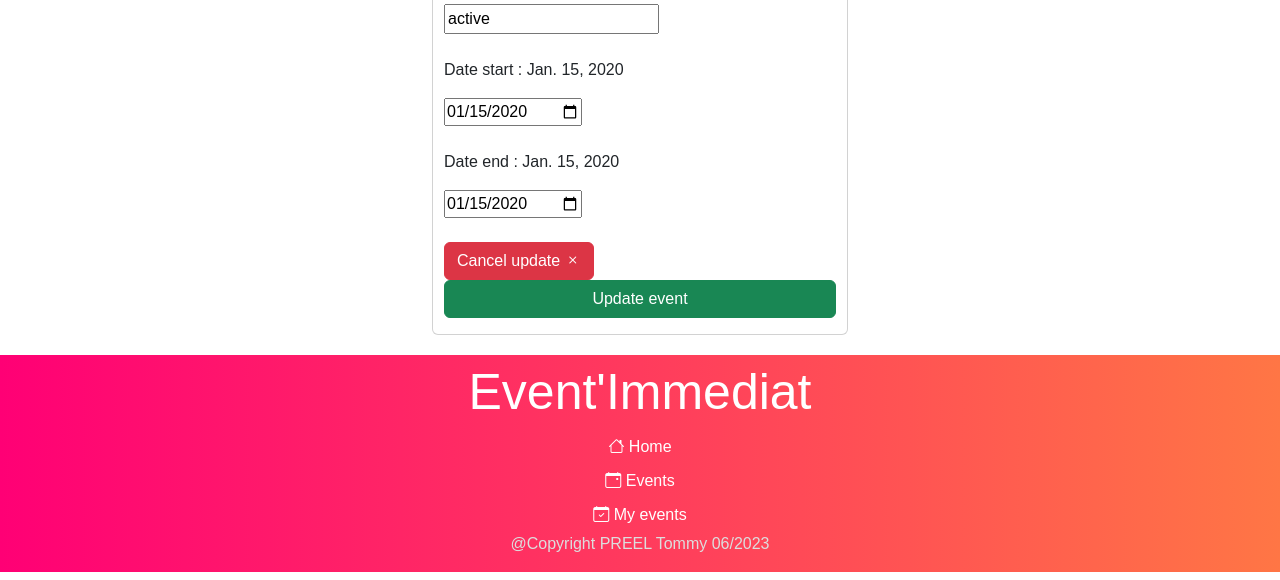
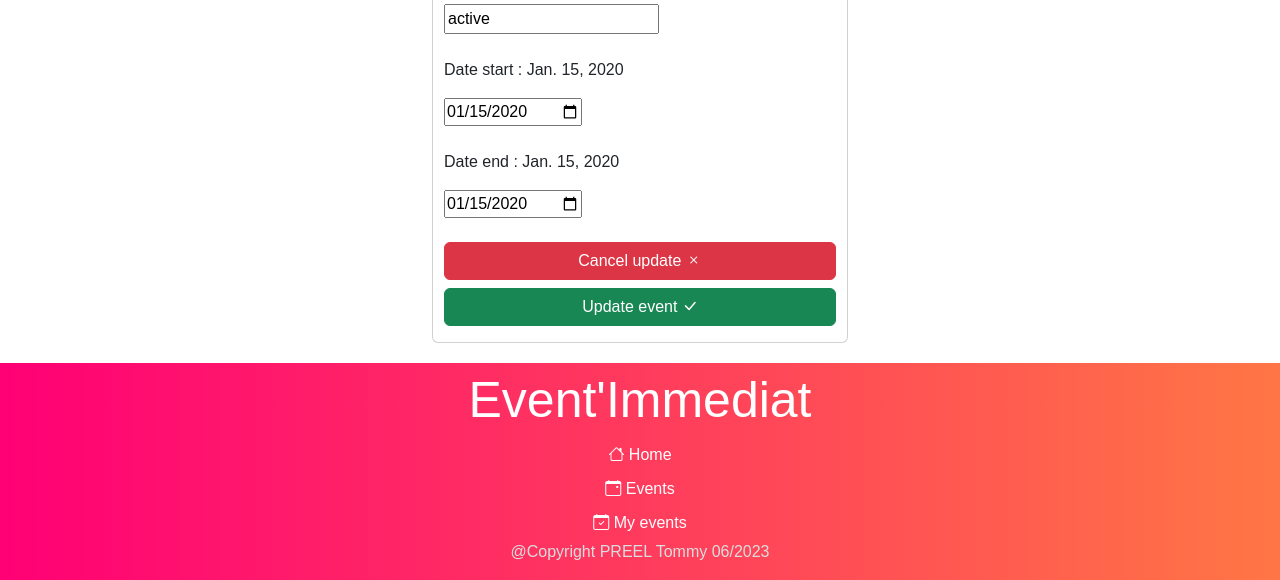
Before and after one commit to TommyPREEL/EventImmediat, a Django app: page /events/edit/1 in a window 1280 px wide. Shown: the part 610-1190 px from the top of the page. Run offline with Django 4.2, Linux system fonts and the light colour scheme; a user stored in the database is signed in; tables that the repository leaves empty hold one stand-in row (values such as "Sample post"); some web fonts are replaced.

Commit message:
Finalization

```diff
--- a/EventImmediatApp/models.py
+++ b/EventImmediatApp/models.py
@@ -3,6 +3,8 @@ from django.contrib.auth.models import User
 from django.contrib.auth import get_user_model
 
 # Create your models here.
+
+# Events models
 class Events(models.Model):
     id_events = models.AutoField(primary_key=True)
     title = models.CharField(max_length=255)
@@ -13,6 +15,7 @@ class Events(models.Model):
     date_end = models.DateField()
     date_creation = models.DateTimeField(auto_now_add=True)
 
+# EventsParticipants models : the table between the events and the users who participate to the events
 class EventsParticipants(models.Model):
     event = models.ForeignKey(Events, on_delete=models.CASCADE)
     user = models.ForeignKey(User, on_delete=models.CASCADE)
--- a/EventImmediatApp/templates/EventImmediatApp/base.html
+++ b/EventImmediatApp/templates/EventImmediatApp/base.html
@@ -40,6 +40,7 @@
       {% block content %}
       {% endblock %}
     </div>
+  </body>
   <footer class="footer">
     <a href="{% url 'EventImmediatApp:home' %}" class="footer-title">Event'Immediat</a>
     <div class="footer-menu">
@@ -51,7 +52,4 @@
       </div>
       <p class="footer-copyright">@Copyright PREEL Tommy 06/2023</p>
   </footer>
-  </body>
-
-</body>
 </html>
--- a/EventImmediatApp/templates/EventImmediatApp/events_create.html
+++ b/EventImmediatApp/templates/EventImmediatApp/events_create.html
@@ -12,7 +12,8 @@
                 <p>Status :</p>{{ form.status }}<br><br>
                 <p>Date start :</p>{{ form.date_start }}<br><br>
                 <p>Date end :</p>{{ form.date_end }}<br><br>
-                <button class="btn btn-success w-100" type="submit">Create event</button>
+                <a class="btn btn-danger w-100" href="{% url 'EventImmediatApp:events_list' %}">Cancel update <i class="bi bi-x"></i></a>
+                <button class="btn btn-success w-100 mt-2" type="submit">Create event <i class="bi bi-check-lg"></i></button>
             </form>
         </div>
     </div>
--- a/EventImmediatApp/templates/EventImmediatApp/events_edit.html
+++ b/EventImmediatApp/templates/EventImmediatApp/events_edit.html
@@ -12,10 +12,8 @@
                     <p>Status : {{ form.instance.status }}</p>{{ form.status }}<br><br>
                     <p>Date start : {{ form.instance.date_start }}</p>{{ form.date_start }}<br><br>
                     <p>Date end : {{ form.instance.date_end }}</p>{{ form.date_end }}<br><br>
-                    <div>
-                        <a class="card-edit btn btn-danger" href="{% url 'EventImmediatApp:events_details' event.id_events %}">Cancel update <i class="bi bi-x"></i></a>
-                        <button class="btn btn-success w-100" type="submit">Update event</button>
-                    </div>
+                    <a class="btn btn-danger w-100" href="{% url 'EventImmediatApp:events_details' event.id_events %}">Cancel update <i class="bi bi-x"></i></a>
+                    <button class="btn btn-success w-100 mt-2" type="submit">Update event <i class="bi bi-check-lg"></i></button>
                 </form>
             </div>
         </div>
--- a/EventImmediatApp/templates/EventImmediatApp/login.html
+++ b/EventImmediatApp/templates/EventImmediatApp/login.html
@@ -6,6 +6,9 @@
       <form method="post">
         {% csrf_token %}
         <div class="d-flex justify-content-center"><h1><strong>Log In</strong></h1></div><br>
+        {% if error %}
+          <p class="error text-danger">{{ error }}</p>
+        {% endif %}
         <p>Username :</p>{{ form.username }}<br><br>
         <p>Password :</p>{{ form.password }}<br><br>
         <div class="d-flex justify-content-center"><button class="btn btn-primary w-100" type="submit">Log in</button></div>
--- a/EventImmediatApp/templates/EventImmediatApp/register.html
+++ b/EventImmediatApp/templates/EventImmediatApp/register.html
@@ -6,6 +6,9 @@
       <form method="post">
         {% csrf_token %}
         <div class="d-flex justify-content-center"><h1><strong>Sign In</strong></h1></div><br>
+        {% if error %}
+          <p class="error text-danger">{{ error }}</p>
+        {% endif %}
         <p>Username : </p>{{ form.username }}<br><br>
         <p>Email : </p>{{ form.email }}<br><br>
         <p>First Name : </p>{{ form.first_name }}<br><br>
--- a/EventImmediatApp/views.py
+++ b/EventImmediatApp/views.py
@@ -26,6 +26,7 @@ def events_list(request):
     return render(request, 'EventImmediatApp/events_list.html', {'events':events, 'active_page': active_page})
 
 # Function to render the event creation form
+# If a standard user (authenticated or not) try to access to the event creation, he will be redirected
 def events_create(request):
     if request.user.is_authenticated and (request.user.is_superuser or request.user.is_staff):
         active_page = 'events'
@@ -42,6 +43,9 @@ def events_create(request):
     else:
         return redirect(request, 'EventImmediatApp:events_list')
 
+# Function to render the event details page
+# If the user is logged in, he can participate to the event
+# If the user is the admin or owner of this event, he can see the participants list (and manage his event)
 def events_details(request, id):
     active_page = 'events'
     event = get_object_or_404(Events, id_events=id)
@@ -55,12 +59,15 @@ def events_details(request, id):
     else:
         return render(request, 'EventImmediatApp/events_details.html', {'event': event, 'active_page': active_page})
 
+# Function to delete an event if the user is an admin or if it's his own event
 def events_delete(request, id):
     event = get_object_or_404(Events, id_events=id)
     if request.user.is_authenticated and ((request.user.is_staff and request.user.id == event.creator_id) or request.user.is_superuser):
         event.delete()
     return redirect('EventImmediatApp:events_list')
 
+# Function to render the event details page
+# If the user is the admin or owner of this event, he can edit the event
 def events_edit(request, id):
     active_page = 'events'
     event = get_object_or_404(Events, id_events=id)
@@ -76,24 +83,36 @@ def events_edit(request, id):
     else:
         return redirect('EventImmediatApp:events_list')
 
+# Function to join an event
+# If the user is not logged in, he will be redirected
 def events_join(request, id):
-    event = get_object_or_404(Events, id_events=id)
-    is_participant = EventsParticipants.objects.filter(event=event, user=request.user).exists()
-    if not is_participant:
-        EventsParticipants.objects.create(event=event, user=request.user)
+    if request.user.is_authenticated:
+        event = get_object_or_404(Events, id_events=id)
+        is_participant = EventsParticipants.objects.filter(event=event, user=request.user).exists()
+        if not is_participant:
+            EventsParticipants.objects.create(event=event, user=request.user)
     return redirect('EventImmediatApp:events_details', id)
 
+# Function to join an event
+# If the user is not logged in, he will be redirected
 def events_me(request):
-    active_page = 'my_events'
-    events_participants = EventsParticipants.objects.filter(user=request.user).order_by('-event')
-    return render(request, 'EventImmediatApp/events_me.html', {'events_participants':events_participants, 'active_page': active_page})
+    if request.user.is_authenticated:
+        active_page = 'my_events'
+        events_participants = EventsParticipants.objects.filter(user=request.user).order_by('-event')
+        return render(request, 'EventImmediatApp/events_me.html', {'events_participants':events_participants, 'active_page': active_page})
+    return redirect('EventImmediatApp:events_list')
 
+# Function to cancel the participation of the logged user to an event
+# If the user is not logged in, he will be redirected
 def events_cancel(request, id):
-    event_participant = get_object_or_404(EventsParticipants, event_id=id, user_id=request.user)
-    event_participant.delete()
+    if request.user.is_authenticated:
+        event_participant = get_object_or_404(EventsParticipants, event_id=id, user_id=request.user)
+        event_participant.delete()
     return redirect('EventImmediatApp:events_details', id)
 
-
+# Function to display the registry page
+# If the user is logged in, he will be redirected
+# If the form is invalid, an error will be displayed
 def register(request):
     if not request.user.is_authenticated:
         active_page = 'sign_in'
@@ -107,13 +126,16 @@ def register(request):
                 login(request, user)
                 return redirect('EventImmediatApp:events_list')
             else:
-                return render(request, 'EventImmediatApp/register.html', {'form': form, 'active_page': active_page})
+                return render(request, 'EventImmediatApp/register.html', {'form': form, 'active_page': active_page, 'error': 'An error has been occurred, try to change your password or username'})
         else:
             form = RegisterForm()
         return render(request, 'EventImmediatApp/register.html', {'form':form, 'active_page': active_page})
     else:
         return redirect('EventImmediatApp:events_list')
 
+# Function to display the connection page
+# If the user is logged in, he will be redirected
+# If the form is invalid, an error will be displayed
 def connection(request):
     if not request.user.is_authenticated:
         active_page = 'log_in'
@@ -134,6 +156,8 @@ def connection(request):
     else:
         return redirect('EventImmediatApp:events_list')
 
+# Function to disconnect the current authenticated user
+# If the user is not logged in, he will be redirected
 def disconnection(request):
     if request.user.is_authenticated:
         logout(request)
```
Also changed, not shown: EventImmediatApp/templates/EventImmediatApp/home.html (+0 -8 lines), EventImmediatApp/templates/EventImmediatApp/events_details.html (indentation only), README.md. Lines whose indentation alone changed are shown as unchanged.
